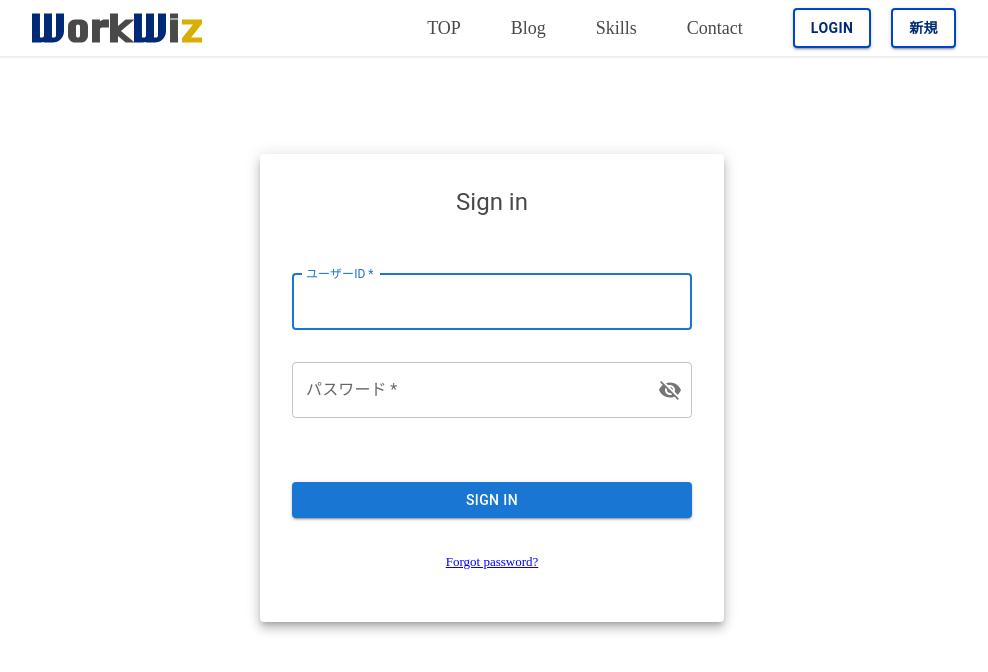
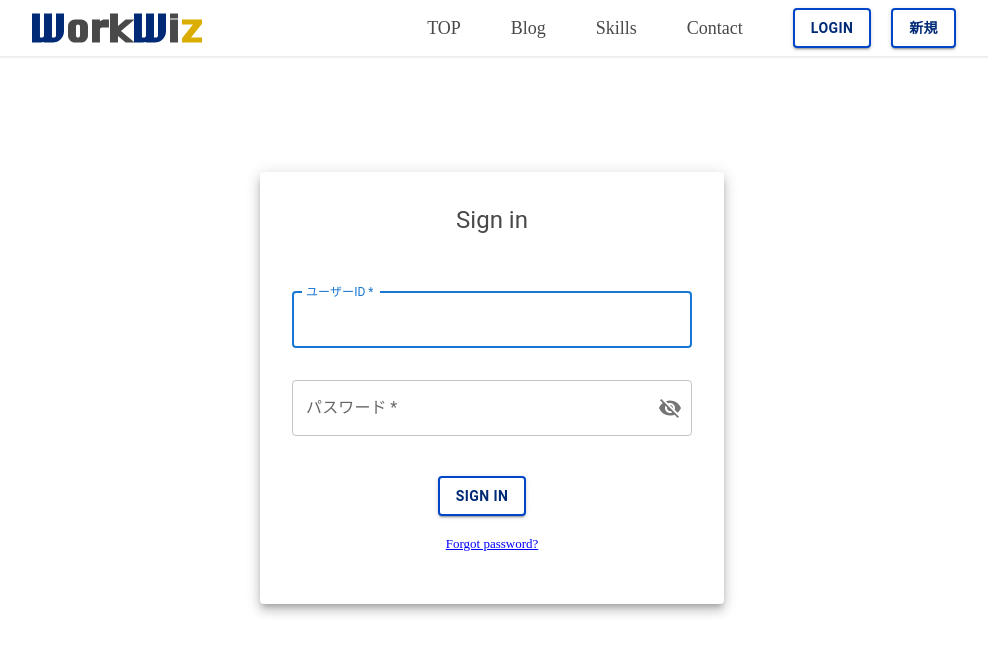
Before and after one commit to TKMhub/workwiz_app, a Next.js app: page /login in a window 1280 px wide. Shown: the top 672 px of the page, without its empty margins (148-1136 px from the left). Built offline with nearby package versions, Linux system fonts and the light colour scheme.

Commit message:
signin_button_style

```diff
--- a/pages/login/index.tsx
+++ b/pages/login/index.tsx
@@ -11,6 +11,8 @@ import { Visibility, VisibilityOff } from "@mui/icons-material";
 import Layout from "@/components/Layout/Layout";
 import styles from "./Login.module.scss";
 import Link from "next/link";
+
+import { styled } from "@mui/system";
 
 const index = () => {
   const [showPassword, setShowPassword] = useState(false);
@@ -31,6 +33,23 @@ const index = () => {
   const handleBlur = () => {
     setIsFocused(false);
   };
+
+  const ButtonSpace = styled("div")({
+    marginRight: "20px",
+  });
+
+  const StyledButton = styled(Button)(({ theme }) => ({
+    backgroundColor: "#fff",
+    border: "2px solid #0046c9",
+    color: "#002A76",
+    fontWeight: "600",
+    width: "100%",
+    "&:hover": {
+      backgroundColor: "#002A76",
+      color: "#fff",
+      fontWeight: "600",
+    },
+  }));
 
   return (
     <>
@@ -100,7 +119,7 @@ const index = () => {
                 ),
               }}
             />
-            <Button
+            {/* <Button
               className={styles.Login_Box_Button}
               type="submit"
               fullWidth
@@ -109,7 +128,10 @@ const index = () => {
               sx={{ mt: 3, mb: 2 }}
             >
               Sign In
-            </Button>
+            </Button> */}
+            <ButtonSpace>
+                <StyledButton variant="contained">Sign in</StyledButton>
+            </ButtonSpace>
             <Link
               href="/login/forgotPassword"
               className={styles.Login_Box_Link}
```
